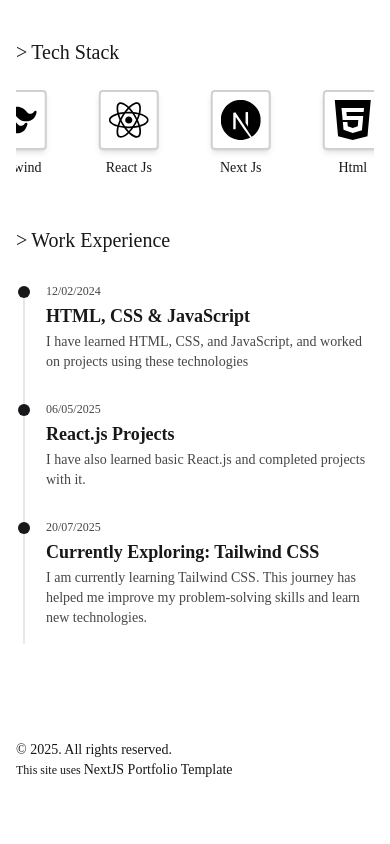
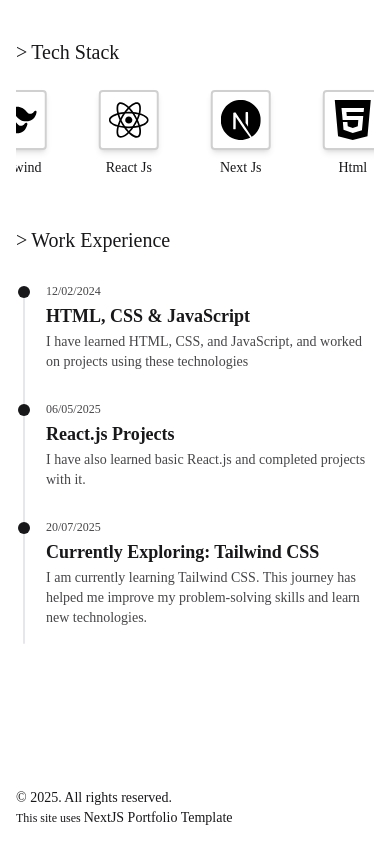
Before and after one commit to sachinbhujel/sachinbhujel.github.io, a Next.js app: page / in a window 390 px wide. Shown: the part 1034-1878 px from the top of the page. Before the commit the page ends 1830 px from the top, so only its background shows below. Built offline with nearby package versions, Linux system fonts and the light colour scheme; a web font is replaced by a local one.

Commit message:
Footer margin top added

```diff
--- a/src/app/components/Footer.jsx
+++ b/src/app/components/Footer.jsx
@@ -1,7 +1,7 @@
 export default function Footer() {
     return (
         <>
-            <div className="mt-20 p-4">
+            <div className="sm:mt-20 mt-30 p-4">
                 <p className="text-sm">© 2025. All rights reserved.</p>
                 <p className="text-xs">
                     This site uses{" "}
--- a/src/app/page.js
+++ b/src/app/page.js
@@ -8,7 +8,7 @@ export default function Home() {
     return (
         <>
             <div>
-                <main className="mt-5 p-4 pb-2">
+                <main className="mt-5 p-4">
                     <Profile />
                     <About />
                     <ProjectsList />
```
